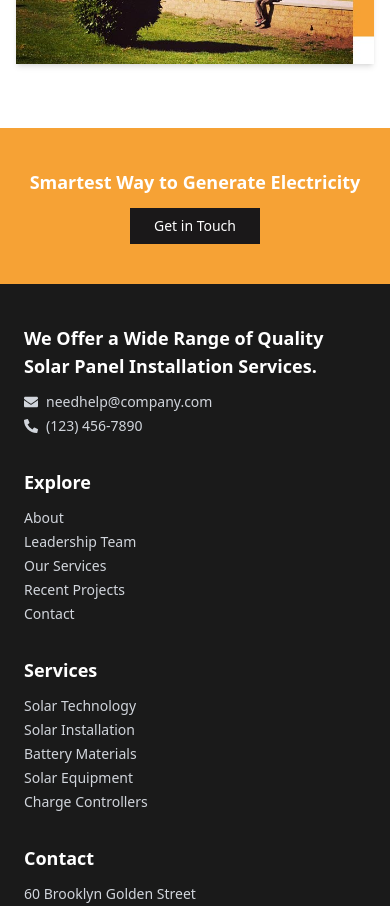
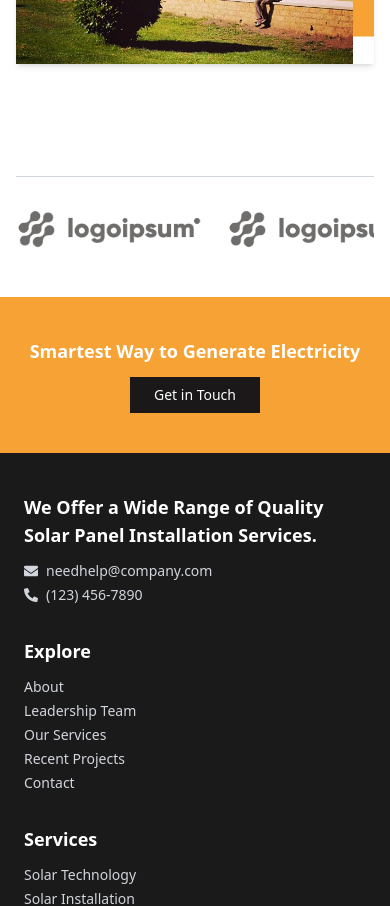
Before and after one commit to iahmadiqbal/solam-solar-panel-installer, a React (Vite) app: page / in a window 390 px wide. Shown: the part 5960-6866 px from the top of the page. Built offline with nearby package versions, Linux system fonts and the light colour scheme.

Commit message:
Enhance BrandLogoRow responsiveness

```diff
--- /dev/null
+++ b/src/components/home/BrandLogoRow/index.tsx
@@ -0,0 +1,34 @@
+const logos = [
+  "/images/logoipsum.png",
+  "/images/logoipsum.png",
+  "/images/logoipsum.png",
+  "/images/logoipsum.png",
+  "/images/logoipsum.png",
+];
+
+const BrandLogoRow: React.FC = () => {
+  return (
+    <section className="py-12 bg-white font-['Helvetica']">
+      <div className="max-w-7xl mx-auto px-4 sm:px-6 md:px-12 lg:pl-24 lg:pr-6">
+        {/* Full Width HR Line */}
+        <hr className="w-full border-t border-gray-300 mb-8" />
+
+        {/* Logo Row */}
+        <div className="overflow-x-auto">
+          <div className="flex flex-nowrap justify-start items-center gap-x-6">
+            {logos.map((logo, index) => (
+              <img
+                key={index}
+                src={logo}
+                alt={`Logo ${index + 1}`}
+                className="h-10 w-auto object-contain"
+              />
+            ))}
+          </div>
+        </div>
+      </div>
+    </section>
+  );
+};
+
+export default BrandLogoRow;
--- a/src/views/home/index.tsx
+++ b/src/views/home/index.tsx
@@ -4,6 +4,7 @@ import AboutIntro from "../../components/home/AboutIntro";
 import AboutServicesSection from "../../components/home/AboutServicesSection";
 import ExitSection from "../../components/home/ExitSection";
 import EcoEnergySection from "../../components/home/EcoEnergySection";
+import BrandLogoRow from "../../components/home/BrandLogoRow";
 
 const Home: React.FC = () => {
   return (
@@ -13,6 +14,7 @@ const Home: React.FC = () => {
       <AboutServicesSection />
       <ExitSection />
       <EcoEnergySection />
+      <BrandLogoRow />
     </>
   );
 };
```
Also changed, not shown: public/images/logoipsum.png (added).
